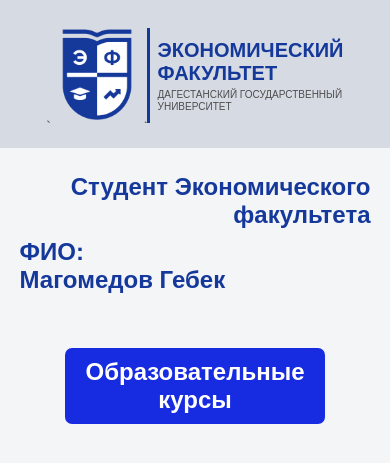
After one commit to islam-404/alic, a PHP site: page /ef-dgu-studies/header.php in a window 390 px wide. The commit adds this page. Shown: the top 463 px of the page. Run offline with PHP 8.4, Linux system fonts and the light colour scheme.

Commit message:
Add files via upload

```diff
--- a/ef-dgu-studies/css/style.css
+++ b/ef-dgu-studies/css/style.css
@@ -16,6 +16,82 @@ img {
 .container {
   max-width: 1170px;
   margin: auto;
+}
+
+@media all and (max-width: 1200px) {
+  .container {
+    width: 1024px;
+  }
+}
+
+@media all and (max-width: 1000px) {
+  .container {
+    width: 768px;
+  }
+  .navbar__right-block {
+    text-align: right;
+  }
+}
+
+@media all and (max-width: 800px) {
+  .container {
+    width: 660px;
+  }
+  .navbar__right-block {
+    display: none;
+  }
+  .list-block .item {
+    width: 42% !important;
+    padding: 15px !important;
+  }
+  .navbar-container {
+    -webkit-box-pack: center !important;
+        -ms-flex-pack: center !important;
+            justify-content: center !important;
+  }
+}
+
+@media all and (max-width: 720px) {
+  .container {
+    width: 560px;
+  }
+  .main-info__group {
+    text-align: right;
+  }
+}
+
+@media all and (max-width: 600px) {
+  .container {
+    width: 560px;
+  }
+}
+
+@media all and (max-width: 590px) {
+  .container {
+    width: 90%;
+  }
+  .list-block .item {
+    width: 80% !important;
+    padding: 10px !important;
+  }
+  .list-block {
+    -webkit-box-pack: center !important;
+        -ms-flex-pack: center !important;
+            justify-content: center !important;
+  }
+  .main-info {
+    -webkit-box-orient: vertical !important;
+    -webkit-box-direction: reverse !important;
+        -ms-flex-direction: column-reverse !important;
+            flex-direction: column-reverse !important;
+    -webkit-box-align: stretch !important;
+        -ms-flex-align: stretch !important;
+            align-items: stretch !important;
+    text-align: left !important;
+  }
+  .main-info__fullName {
+    margin-top: 10px;
+  }
 }
 
 .navbar {
--- /dev/null
+++ b/ef-dgu-studies/footer.php
@@ -0,0 +1,6 @@
+</div>
+            </div>
+        </div>
+    </div>
+</body>
+</html>
--- /dev/null
+++ b/ef-dgu-studies/header.php
@@ -0,0 +1,46 @@
+<!DOCTYPE html>
+<html lang="ru">
+<head>
+    <meta charset="UTF-8">
+    <meta http-equiv="X-UA-Compatible" content="IE=edge">
+    <meta name="viewport" content="width=device-width, initial-scale=1.0">
+    <meta name="theme-color" content="#000">
+    <link rel="stylesheet" href="css/normalize.css">
+    <link rel="stylesheet" href="css/style.css">
+    <title>ef-dgu-studies</title>
+</head>
+<body>
+
+    <nav class="navbar">
+        <div class="container">
+            <div class="navbar-container">
+                <div class="navbar-block">
+                <div class="navbar__logo">
+                <div class="navbar__logo-block">
+                    <a href="#"><img src="img/logo.png" alt=""></a>
+                </div>
+            </div>
+                <div class="navbar-text">
+                    <p class="navbar-text__title">Экономический <br> факультет</p>
+                    <p class="navbar-text__subtitle">Дагестанский государственный <br> университет</p>
+                </div>
+            </div>
+            <div class="navbar__right-block">Курсы Экономического факультета</div>
+            </div>
+        </div>
+        <!-- /.cotainer -->
+    </nav>
+
+
+    <div class="main">
+        <div class="container">
+            <div class="main-block">
+                <div class="main-info">
+                    <div class="main-info__fullName">ФИО: <br> Магомедов Гебек</div>
+                    <div class="main-info__group">Студент Экономического факультета</div>
+                </div>
+                <div class="main-navigation">
+                    <div class="main-navigation__buttons">
+                        <div class="navigation__button">
+                    <a href="#" class="">Образовательные курсы</a>
+                </div>
--- a/ef-dgu-studies/index.html
+++ b/ef-dgu-studies/index.html
@@ -5,9 +5,8 @@
     <meta http-equiv="X-UA-Compatible" content="IE=edge">
     <meta name="viewport" content="width=device-width, initial-scale=1.0">
     <meta name="theme-color" content="#000">
-    <link rel="stylesheet" href="/alic/ef-dgu-studies/css/normalize.css">
-    <link rel="stylesheet" href="/alic/ef-dgu-studies/css/style.css">
-    <link rel="icon" href="/img/favicon.png" type="image/png">
+    <link rel="stylesheet" href="css/normalize.css">
+    <link rel="stylesheet" href="css/style.css">
     <title>ef-dgu-studies</title>
 </head>
 <body>
--- a/ef-dgu-studies/index2.html
+++ b/ef-dgu-studies/index2.html
@@ -6,9 +6,8 @@
     <meta http-equiv="X-UA-Compatible" content="IE=edge">
     <meta name="viewport" content="width=device-width, initial-scale=1.0">
     <meta name="theme-color" content="#000">
-    <link rel="stylesheet" href="/alic/ef-dgu-studies/css/normalize.css">
-    <link rel="stylesheet" href="/alic/ef-dgu-studies/css/style.css">
-    <link rel="icon" href="/img/favicon.png" type="image/png">
+    <link rel="stylesheet" href="css/normalize.css">
+    <link rel="stylesheet" href="css/style.css">
     <title>ef-dgu-studies</title>
 </head>
 
--- /dev/null
+++ b/ef-dgu-studies/sass/_adaptive.sass
@@ -0,0 +1,46 @@
+@media all and ( max-width: 1200px )
+ .container
+  width: 1024px
+
+@media all and ( max-width: 1000px )
+ .container
+  width: 768px
+
+ .navbar__right-block
+  text-align: right
+
+@media all and ( max-width: 800px )
+ .container
+  width: 660px
+ .navbar__right-block
+  display: none
+ .list-block .item
+  width: 42% !important
+  padding: 15px !important
+ .navbar-container
+  justify-content: center !important
+
+@media all and ( max-width: 720px )
+ .container
+  width: 560px
+ .main-info__group
+  text-align: right
+
+@media all and ( max-width: 600px )
+ .container
+  width: 560px
+
+@media all and ( max-width: 590px )
+ .container
+  width: 90%
+ .list-block .item
+  width: 80% !important
+  padding: 10px !important
+ .list-block
+  justify-content: center !important
+ .main-info
+  flex-direction: column-reverse !important
+  align-items: stretch !important
+  text-align: left !important
+ .main-info__fullName
+  margin-top: 10px
--- /dev/null
+++ b/ef-dgu-studies/sass/_colors.sass
@@ -0,0 +1,5 @@
+$text-color: #15389B
+$subtitle-color: #4d4d4d
+$body-color: #f4f5f7
+$button-color: #172BE0
+$button-text-color: #FFFFFF
--- /dev/null
+++ b/ef-dgu-studies/sass/_interface.sass
@@ -0,0 +1,12 @@
+*
+ box-sizing: border-box
+
+body
+ font-family: sans-serif
+ background-color: $body-color
+ height: 100%
+img
+ max-width: 100%
+.container
+ max-width: 1170px
+ margin: auto
--- /dev/null
+++ b/ef-dgu-studies/sass/blocks/_main.sass
@@ -0,0 +1,40 @@
+.main
+ padding-top: 25px
+ &-info
+  display: flex
+  justify-content: space-between
+  align-items: center
+  font-size: 24px
+  font-weight: bold
+  color: $text-color
+ &-navigation
+  display: flex
+  flex-direction: column
+  &__buttons
+   display: flex
+   flex-direction: column
+   align-items: center
+   margin-top: 35px
+   // justify-content: center
+   & .navigation__button
+    width: 260px
+    padding: 10px 20px
+    margin: 20px 0
+    border-radius: 7px
+    background-color: $button-color
+    display: flex
+    justify-content: center
+    text-align: center
+    overflow: hidden
+    color: $button-text-color
+   & .navigation-list
+    // height: 1
+    display: none
+    overflow: hidden
+    transition: 1s
+   & a
+    color: $button-text-color
+    font-size: 24px
+    font-weight: bold
+    text-decoration: none
+    // border: 0
--- /dev/null
+++ b/ef-dgu-studies/sass/blocks/_nav.sass
@@ -0,0 +1,40 @@
+.navbar
+ max-height: 148px
+ padding-top: 20px
+ padding-bottom: 20px
+ background-color: darken($body-color, 10)
+ &-container
+  display: flex
+  justify-content: space-between
+  align-items: center
+ &-block
+  display: flex
+  padding: 8px 0
+  align-items: center
+ &__logo
+  border-right-color: $text-color
+  border-right-style: solid
+  border-right-width: 3px
+  margin-right: 8px
+  &-block
+   display: flex
+   max-width: 100px
+   max-height: 100px
+   overflow: hidden
+   a
+    margin: -43px
+    margin-top: -52px
+ &-text
+  color: $text-color
+  text-transform: uppercase
+  &__title
+   font-size: 20px
+   font-weight: 700
+   padding-bottom: 4px
+  &__subtitle
+   color: $subtitle-color
+   font-size: 10px
+ &__right-block
+  font-size: 24px
+  color: $text-color
+  font-weight: bold
--- /dev/null
+++ b/ef-dgu-studies/sass/style.sass
@@ -0,0 +1,7 @@
+@import 'colors'
+@import 'interface'
+@import 'adaptive'
+
+@import 'blocks/nav'
+@import 'blocks/main'
+@import 'blocks/list-courses'
```
Also changed, not shown: ef-dgu-studies/sass/blocks/_list-courses.sass (added, +43 -0 lines), 1 other file.
